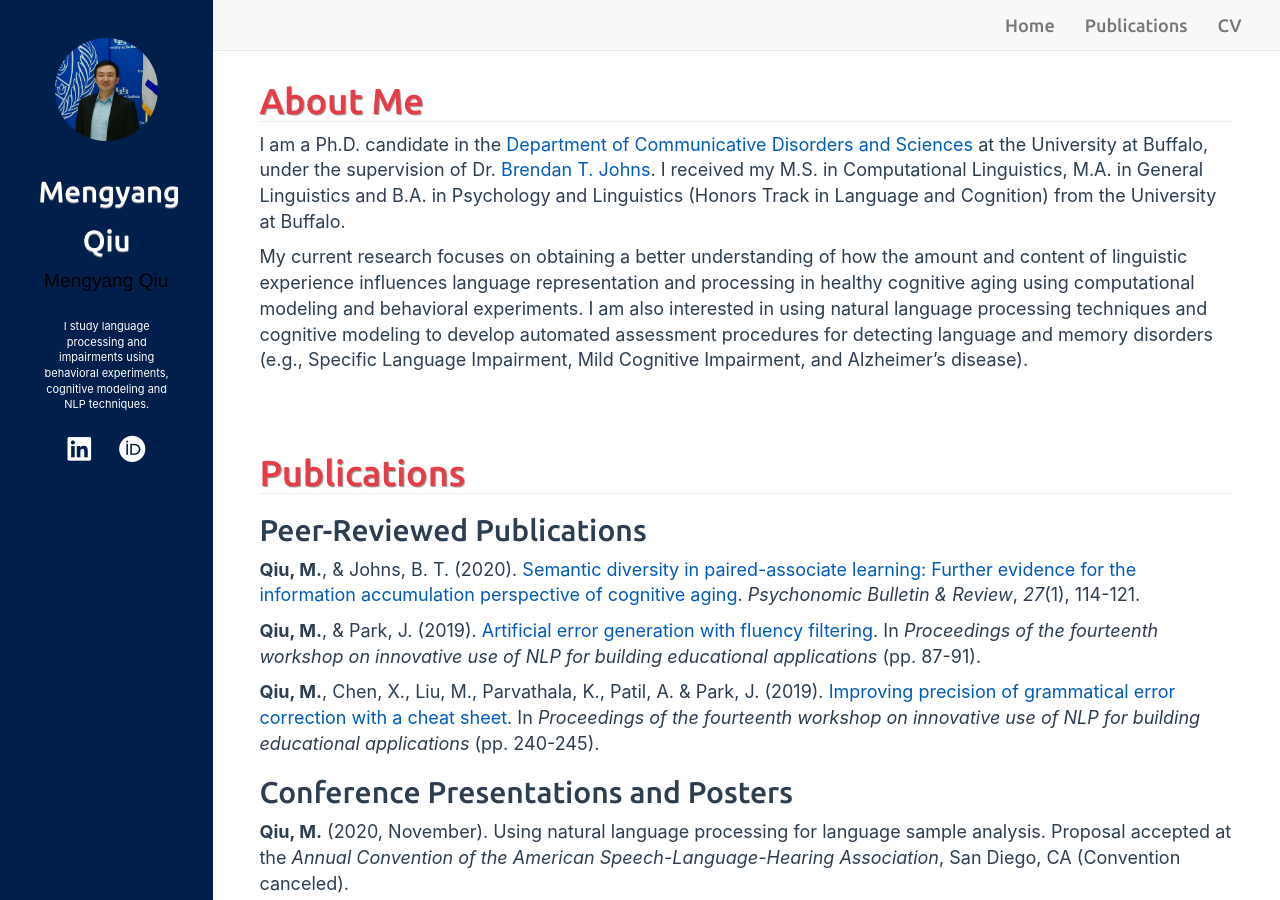
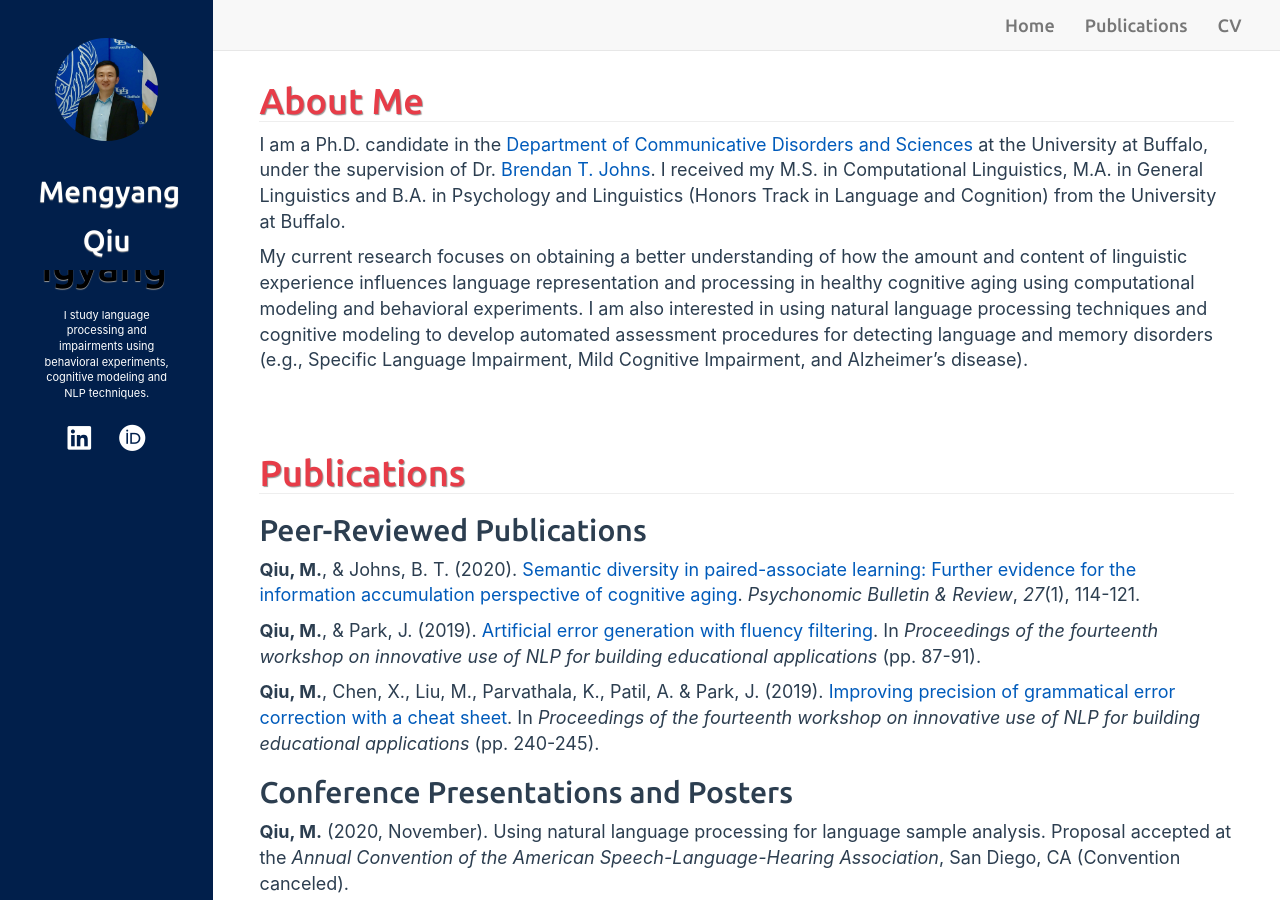
Before and after one commit to mengyangq/mengyangq.github.io, a Jekyll site: the page built from index.html, in a window 1280 px wide and 900 px high. Built offline with Jekyll 4.4.1, drawn with Linux system fonts in a browser that asks for light colours; nearby versions of some CDN libraries; a style sheet for code colours, icons or effects is not loaded.

Commit message:
Mon Oct 12 00:22:32 EDT 2020

```diff
--- a/_includes/sidebar.html
+++ b/_includes/sidebar.html
@@ -18,8 +18,8 @@
 </div>
 
 <div class="sidebar-header" role="banner">
-  <svg viewBox="0 0 100 25">
-   <text x="50%" y="50%" text-anchor="middle">Mengyang Qiu</text>
+  <svg viewBox="0 0 150 25" class="title">
+   <text x="50%" y="50%" text-anchor="middle">{{ site.title }}</text>
   </svg>
 </div>
 
```
